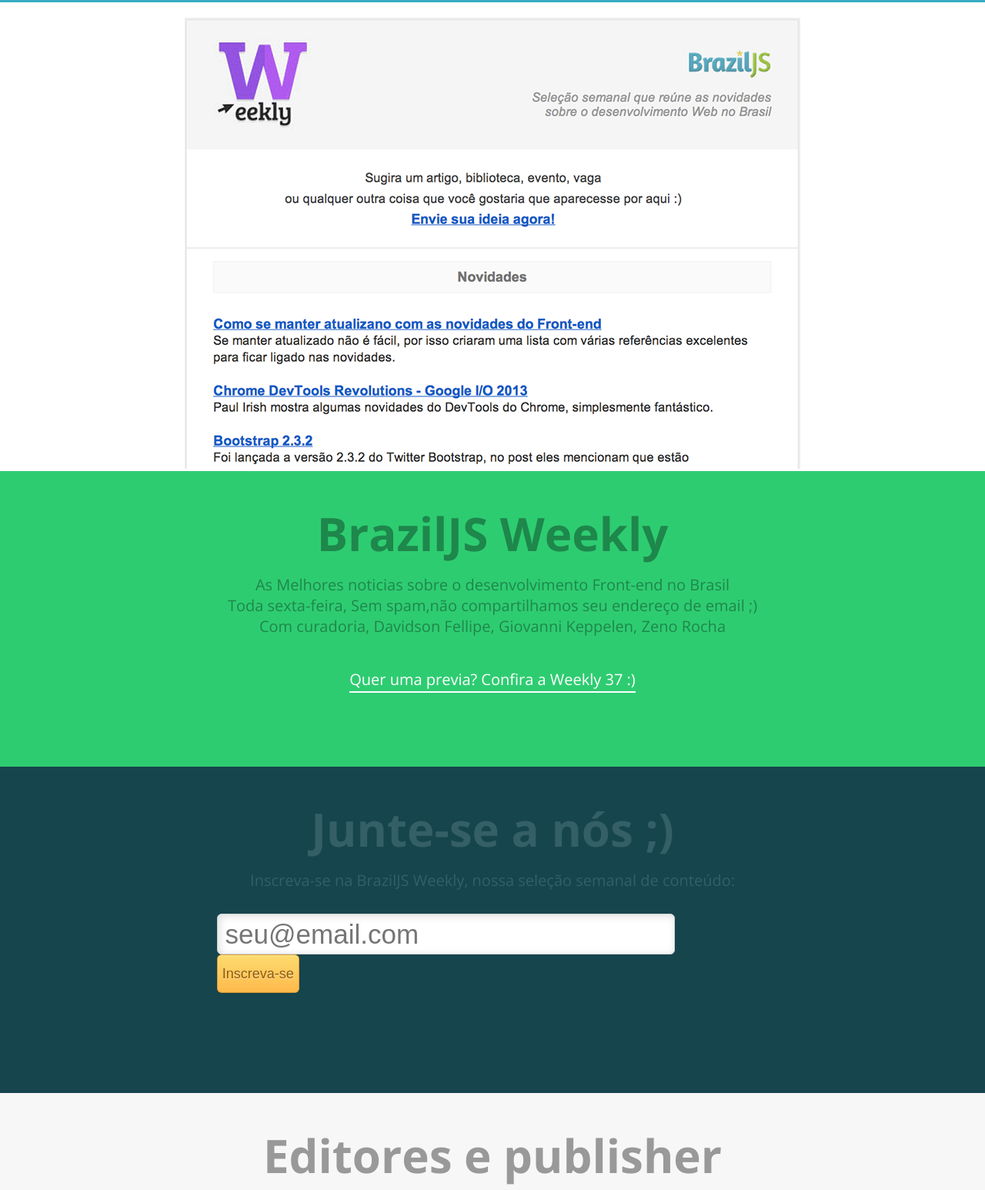
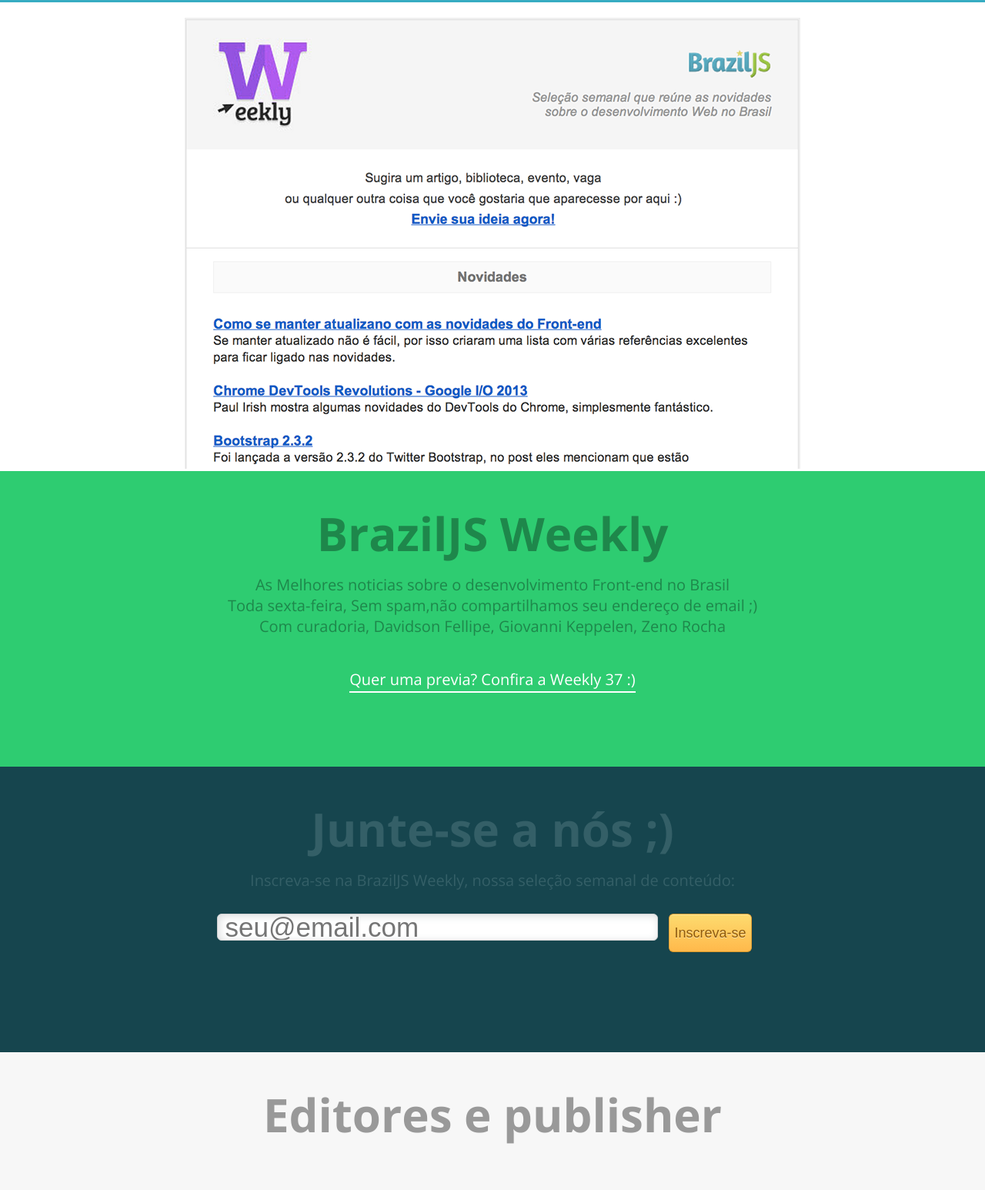
Before and after one commit to braziljs/weekly, a PHP site: page / in a window 1280 px wide. Shown: the top 1546 px of the page at 77% size. Run offline with PHP 8.4, Linux system fonts and the light colour scheme.

Commit message:
box sizing implementation
box sizing implementation

```diff
--- a/page/css/style.css
+++ b/page/css/style.css
@@ -1,6 +1,10 @@
-* {
-			margin: 0;
-			padding: 0;
+	* {
+	margin: 0;
+	padding: 0;
+	-webkit-box-sizing: border-box;
+       -moz-box-sizing: border-box;
+         box-sizing: border-box;
+
 		}
 
 		body {
```
